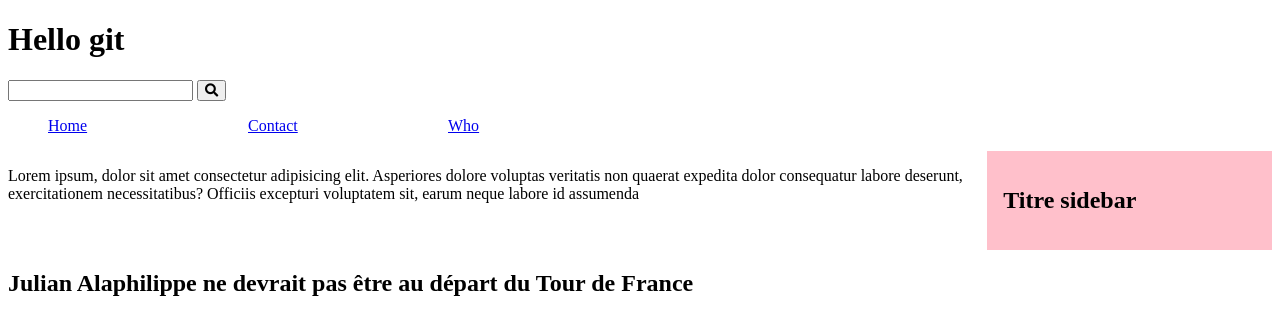
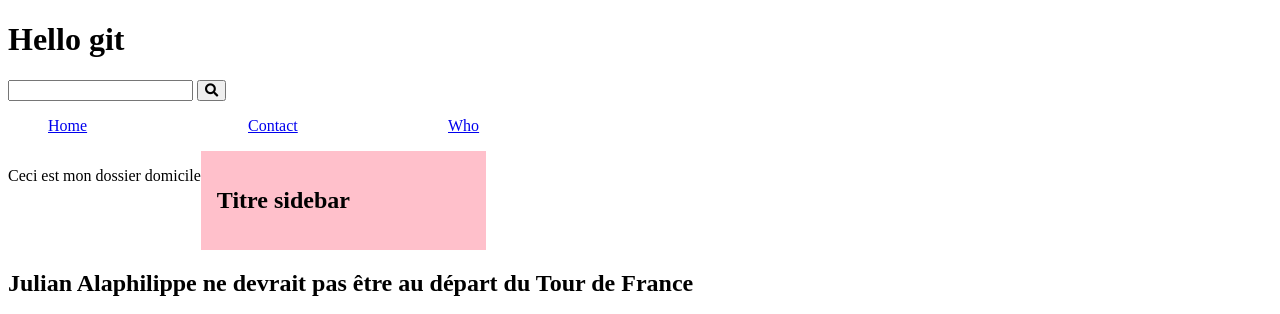
Before and after one commit to asakhaev/ingrwi, a plain HTML site: page index.html in a window 1280 px wide. Shown: the top 314 px of the page. Drawn offline with Linux system fonts and the light colour scheme.

Commit message:
modify p

```diff
--- a/index.html
+++ b/index.html
@@ -26,7 +26,7 @@
         </header>
         <div class="content">
           <main>
-            <p>Lorem ipsum, dolor sit amet consectetur adipisicing elit. Asperiores dolore voluptas veritatis non quaerat expedita dolor consequatur labore deserunt, exercitationem necessitatibus? Officiis excepturi voluptatem sit, earum neque labore id assumenda</p>
+            <p>Ceci est mon dossier domicile</p>
           </main>
           <div class="sidebar">
             <h2>Titre sidebar</h2>
```
